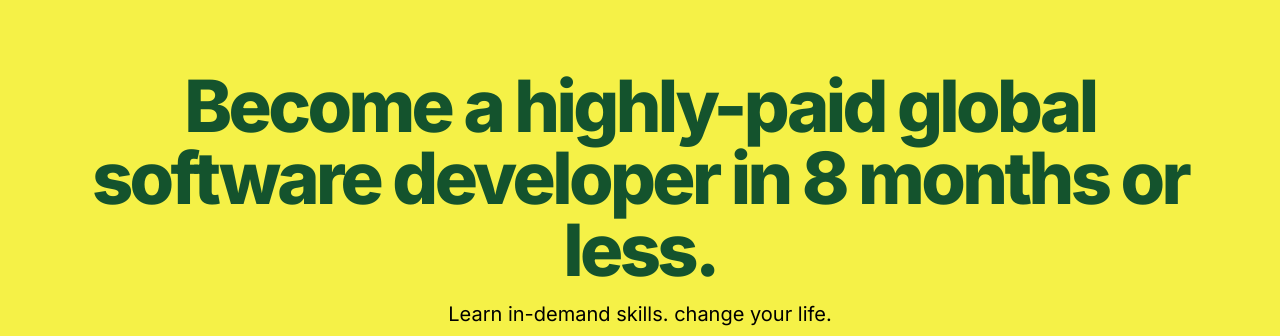
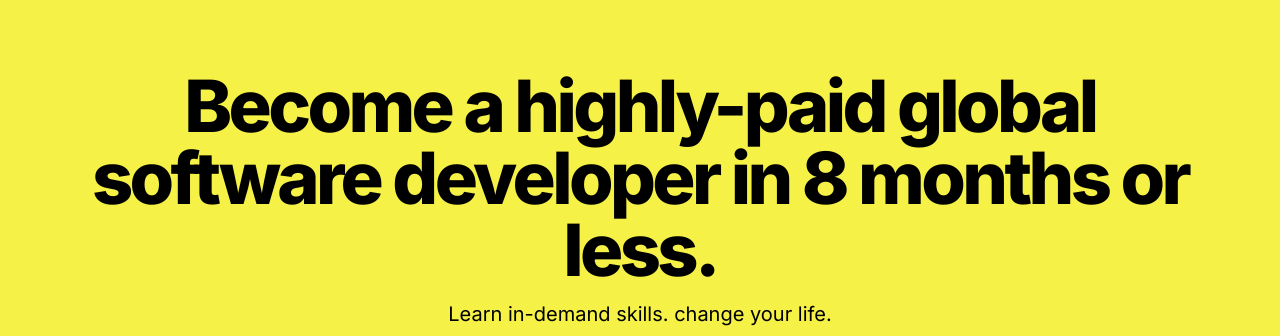
Before and after one commit to reveal-software/Reveal-Bootcamp-Landing-Page, a Next.js app: page / in a window 1280 px wide. Shown: the part 150-486 px from the top of the page. Built offline with nearby package versions, Linux system fonts and the light colour scheme.

Commit message:
bg-white and text-black on top

```diff
--- a/src/pages/index.tsx
+++ b/src/pages/index.tsx
@@ -13,7 +13,7 @@ export default function Home() {
   const { theme } = useAppState();
 
   return (
-    <div className="light">
+    <div className="light bg-white text-black">
       <Head>
         <title>Create Next App</title>
         <meta name="description" content="Generated by create next app" />
@@ -75,7 +75,7 @@ export default function Home() {
                 tracking-tighter
                 mb-4
                 z-[99]
-                text-green-900
+                text-black
               "
                     style={{
                       fontFamily: "League Spartan !important"
```
